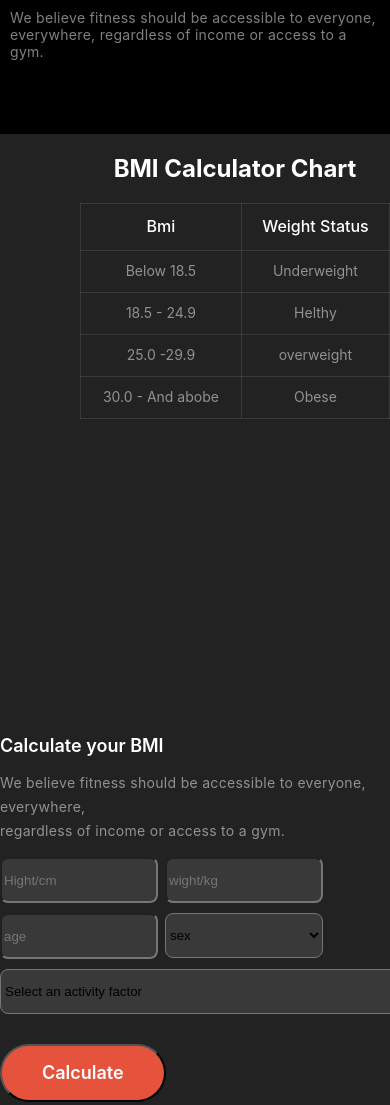
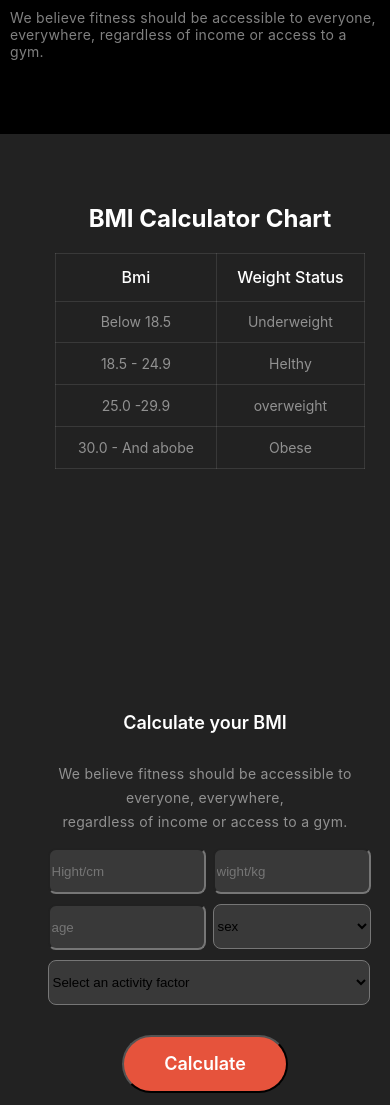
Before and after one commit to ratulchoron/ASSIGNMENT-RC2, a plain HTML site: page index.html in a window 390 px wide. Shown: the part 4160-5265 px from the top of the page. Drawn offline with Linux system fonts and the light colour scheme; a web font is replaced by a local one.

Commit message:
final commit

```diff
--- a/styles/style.css
+++ b/styles/style.css
@@ -726,8 +726,10 @@ footer{ width:100% ; margin-top: 3000px;
         letter-spacing: 0%;
         text-align: left;}
 
-        .footer-container{ width:100% ;  display: flex;  height: 1000px; flex-direction: column;
+        .footer-container{ width:100% ;height: 1200px; display: flex;   flex-direction: column;
             align-items: center; justify-content: center;  }
+        .footer-part-one-taitle{ margin:0px ;} .footer-part-one-des ,
+        .footer-part-2 , .footer-colum-2, .footer-colum-1{ margin:0px ;}
 
         .head-btn-1{
             border-radius: 20px;
@@ -825,8 +827,8 @@ footer{ width:100% ; margin-top: 3000px;
                         justify-content: center;
                          }
 
-                         footer{ width:100% ; margin-top: 7000px;
-                            height: 400px;
+                         footer{ width:100% ; height: 1200px; margin-top: 6800px;
+
                             background: rgba(255, 255, 255, 0.1);
                             margin-bottom: 0px; display: flex; flex-direction: column;
                             justify-content: center; align-items: center;}
@@ -843,21 +845,22 @@ footer{ width:100% ; margin-top: 3000px;
 
 
 
-                                  .BMI-Calculator-part-one{ margin-left: auto;
+                                  .BMI-Calculator-part-one{ align-items: center;
+                                    justify-content: center; margin-right: 120px;
                                     height: 386px; display: flex; flex-direction: column; }
 
                                 .bmi-taitle{ color: rgb(255, 255, 255);
                                             font-family: Inter;
                                             margin-bottom: 0px;
-                                            text-align: center;
+                                            text-align: left;
                                             margin-bottom: 20px;
                                             }
-
+                                            .bmai-calculator-container{ display: }
                                 .calculator-table{
                                     width: 310px;
                                     height: 216px;
                                     top: 60px;
-                                    right: px;
+                                    right: 40px;
                                     bottom: px;}
 
                                     td{color: rgba(255, 255, 255, 0.5);
@@ -867,7 +870,7 @@ footer{ width:100% ; margin-top: 3000px;
                                         line-height: 120%;
                                         letter-spacing: 0%;
                                         text-align: center;}
-
+                                        .footer-part-2{display: flex; flex-direction: column; }
                                     th{color: rgb(255, 255, 255);
                                         font-family: Inter;
                                         font-size: 16px;
@@ -882,11 +885,14 @@ footer{ width:100% ; margin-top: 3000px;
 
 
                                 .BMI-Calculator-part-tow{
-
+                                    margin-left: 20px;
                                     width: auto;
-                                    height: 400px;
-                                   margin-bottom: 70px;
-
+                                    height: 400px; padding: 10px;
+                                    display: flex;
+                                    flex-direction: column;
+                                    justify-content: center;
+                                    align-items: center;
+                                    text-align: center;
                                     }
 
 
@@ -903,7 +909,7 @@ footer{ width:100% ; margin-top: 3000px;
                                         font-weight: 400;
                                         line-height: 24px;
                                         letter-spacing: 0.3px;
-                                        text-align: left; }
+                                        text-align: center; }
 
                                     .inputs{ width:auto; display: grid; grid-template-columns:150px 150px ;
                                         column-gap: 15px; row-gap: 10px;  }
@@ -912,7 +918,7 @@ footer{ width:100% ; margin-top: 3000px;
                                     #box-2{ height: 40px; width: 150px; padding: auto; border-radius: 8px ; background: rgba(255, 255, 255, 0.1);}
                                     #box-3{ height: 40px; width: 150px; padding: auto; border-radius: 8px ; background: rgba(255, 255, 255, 0.1);}
                                     #box-4{ height: 45px; width: 158px; padding: auto; border-radius: 8px ; background: rgba(255, 255, 255, 0.1);}
-                                    #box-5{ height: 45px; width: 422px; padding: auto; border-radius: 8px ; background: rgba(255, 255, 255, 0.1);}
+                                    #box-5{ height: 45px; width: 322px; padding: auto; border-radius: 8px ; background: rgba(255, 255, 255, 0.1);}
 
 
 
```
